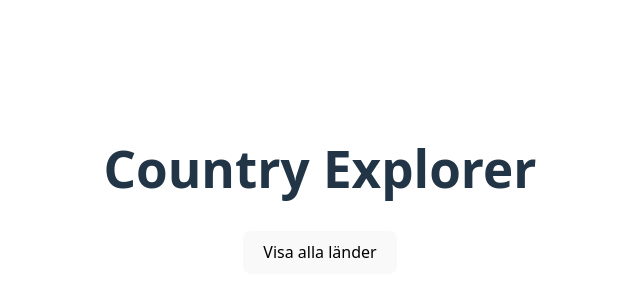
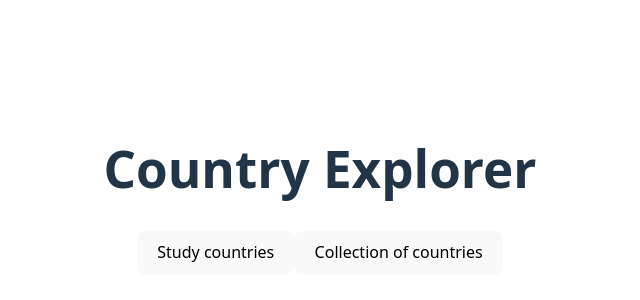
Before and after one commit to Hollstedt/projektarbete-country-explorer, a React (Vite) app: page / in a window 1280 px wide. Shown: the part 210-510 px from the top of the page, without its empty margins (320-960 px from the left). Built offline with nearby package versions, Linux system fonts and the light colour scheme.

Commit message:
Added routing for collection-page and got dynamic routing to work

```diff
--- a/src/App.jsx
+++ b/src/App.jsx
@@ -2,6 +2,8 @@ import { Route, Routes } from 'react-router-dom'
 import './App.css'
 import Startpage from './pages/Startpage'
 import Countries from './pages/Countries'
+import Collection from './pages/Collection'
+import CountryData from './pages/CountryData'
 
 function App() {
 
@@ -9,6 +11,8 @@ function App() {
     <Routes>
       <Route path="/" element={<Startpage />}></Route>
       <Route path="/countries" element={<Countries />}></Route>
+      <Route path="/collection" element={<Collection />}></Route>
+      <Route path="/countries/:countryName" element={<CountryData />}></Route>
     </Routes>
   )
 }
--- /dev/null
+++ b/src/pages/Collection.jsx
@@ -0,0 +1,5 @@
+export default function Collection() {
+    return (
+        <h1>Collection of countries-page</h1>
+    )
+}
--- /dev/null
+++ b/src/pages/CountryData.jsx
@@ -0,0 +1,7 @@
+export default function CountryData() {
+    return (
+        <div>
+            <h1>Country data</h1>
+        </div>
+    )
+}
--- a/src/pages/Startpage.jsx
+++ b/src/pages/Startpage.jsx
@@ -5,7 +5,10 @@ export default function Startpage() {
         <div>
             <h1>Country Explorer</h1>
             <Link to="/countries">
-                <button>Visa alla länder</button>
+                <button>Study countries</button>
+            </Link>
+            <Link to="/collection">
+                <button>Collection of countries</button>
             </Link>
         </div>
     )
```
Also changed, not shown: 2 other files (tests, documents, lock files or other folders).
